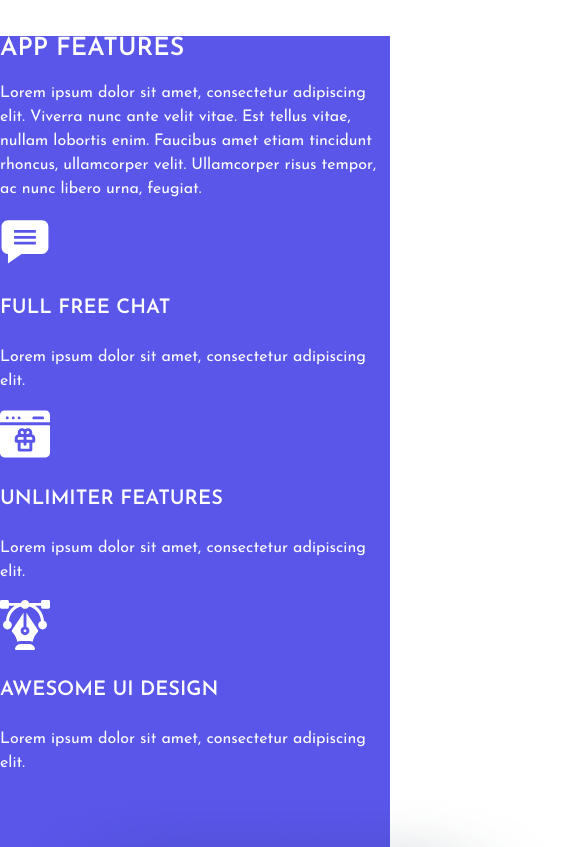
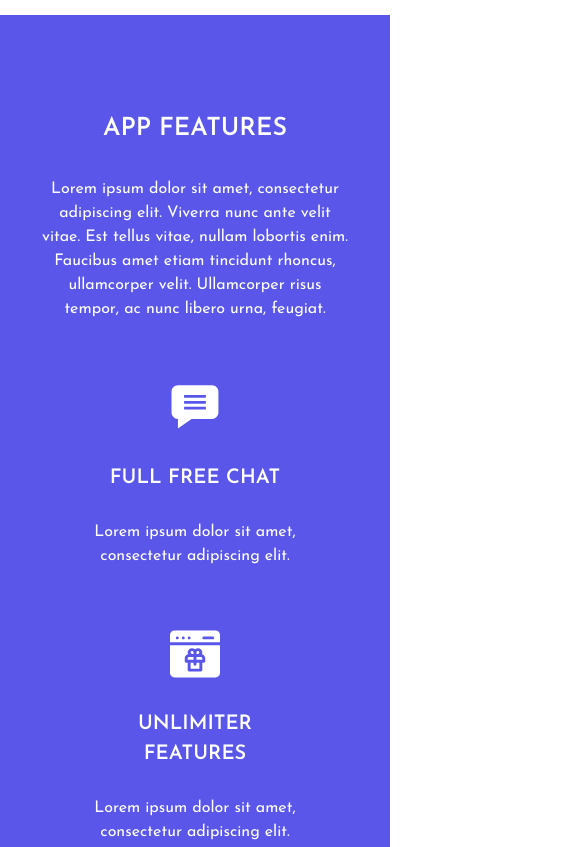
Before and after one commit to tomastomastomastomastomastomas/LandingPage, a plain HTML site: page index.html in a window 390 px wide. Shown: the part 2746-3593 px from the top of the page, 575 px wide, since content can reach past the window. Drawn offline with Linux system fonts and the light colour scheme.

Commit message:
feat(features): add margin and font properties

```diff
--- a/style.css
+++ b/style.css
@@ -303,4 +303,26 @@ footer{
   .about-feature-content{
     margin: 0% 4%;
   }
+
+  .feature-section{
+    text-align: center; display: flex; flex-direction: column; align-items: center; padding-bottom: 50px;
+  }
+  .feature-title{
+    padding-top: 80px;
+  }
+  .feature-content{
+    padding: 0 40px;
+  }
+  .feature-box{
+    margin-top: 45px;
+  }
+  .feature{
+    padding: 0 90px; line-height: 30px;
+  }
+  .feature-info{
+    padding: 0 70px; line-height: 24px;
+  }
+  .feature-image{
+    height: 468px; margin-left: 37px; margin-top: 15px;
+  }
 }
```
